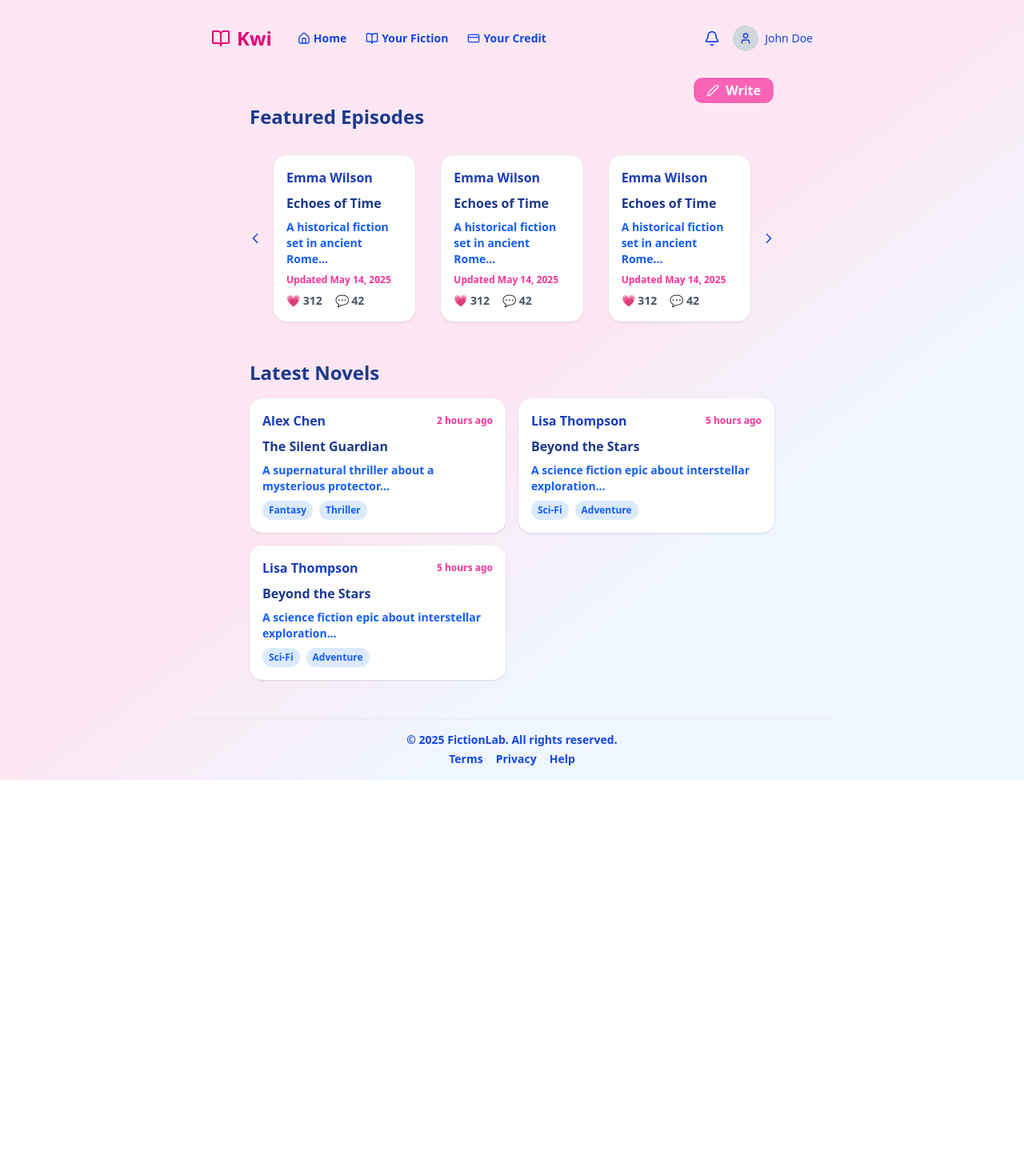
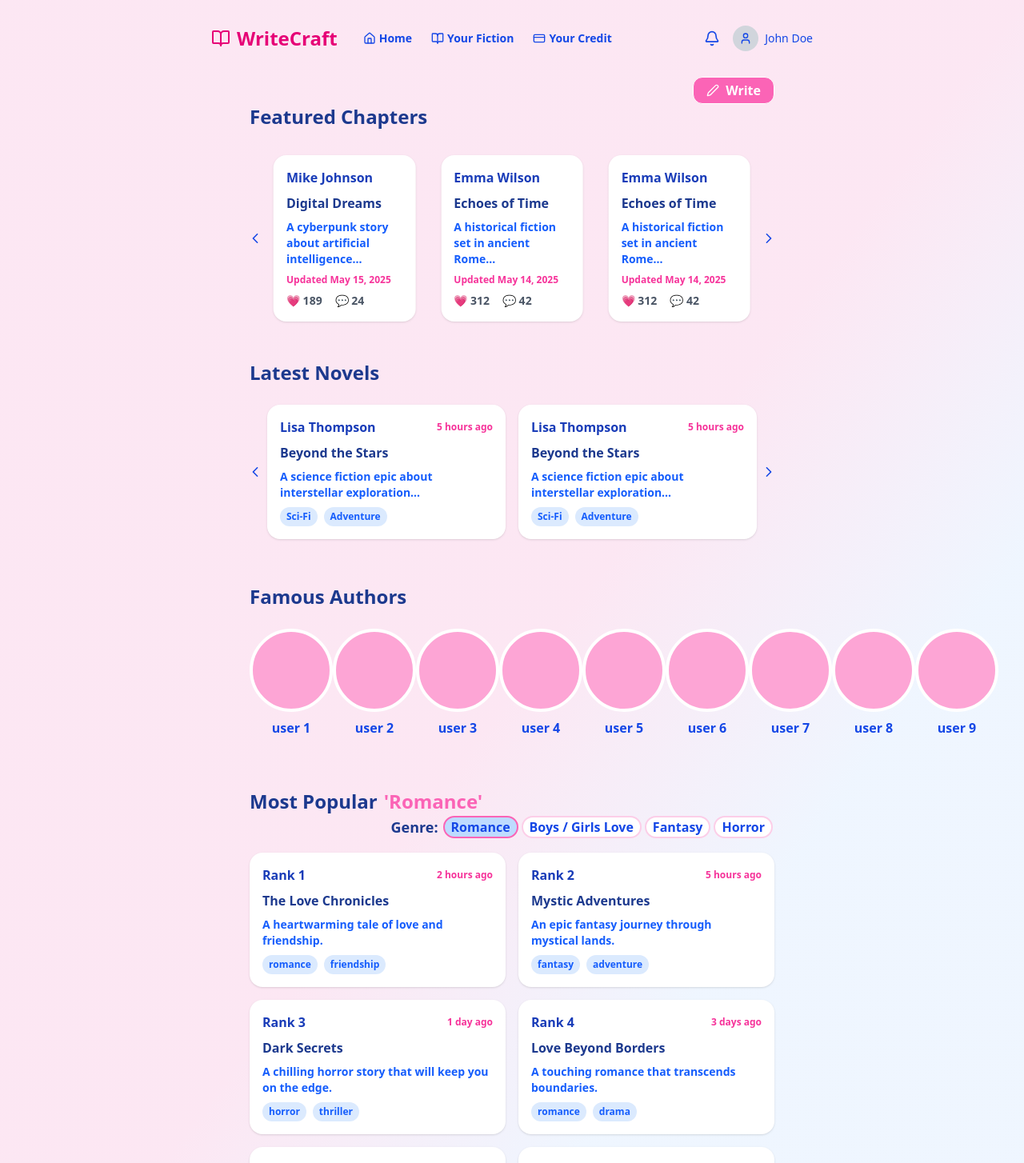
Before and after one commit to patkamon/kwi-saas, a Next.js app: page / in a window 1280 px wide. Shown: the top 1454 px of the page at 80% size. Before the commit the page ends 975 px from the top, so only its background shows below. Built offline with nearby package versions, Linux system fonts and the light colour scheme.

Commit message:
split to component for homepage

```diff
--- a/src/app/page.tsx
+++ b/src/app/page.tsx
@@ -1,24 +1,36 @@
-'use client';
 import { Pen } from 'lucide-react';
-import { Carousel } from 'primereact/carousel';
+import Link from 'next/link';
+import FeatureChapter from '@/components/carousel/featureChapter';
+import MostPopularByGenre from '@/components/carousel/mostPopularByGenre';
+import FamousAuthors from '@/components/carousel/famousAuthors';
+import LatestNovel from '@/components/carousel/latestNovel';
 
 export default function StoryVersePage() {
-  const productTemplate = (story) => {
-    return (
-      <div className="bg-white surface-border rounded-2xl shadow p-4 space-y-2 m-4">
-      <div className="font-semibold text-blue-800">{story.name}</div>
-      <div className="font-bold text-blue-900">{story.title}</div>
-      <div className="text-sm text-blue-600">{story.desc}</div>
-      <div className="text-xs text-pink-500">Updated {story.date}</div>
-      <div className="flex space-x-4 text-sm text-gray-600">
-        <div>💗 {story.likes}</div>
-        <div>💬 {story.comments}</div>
-      </div>
-    </div>
-    );
-};
+  const latestNovels = [
+    {
+      name: 'Alex Chen',
+      title: 'The Silent Guardian',
+      desc: 'A supernatural thriller about a mysterious protector...',
+      time: '2 hours ago',
+      tags: ['Fantasy', 'Thriller'],
+    },
+    {
+      name: 'Lisa Thompson',
+      title: 'Beyond the Stars',
+      desc: 'A science fiction epic about interstellar exploration...',
+      time: '5 hours ago',
+      tags: ['Sci-Fi', 'Adventure'],
+    },
+    {
+      name: 'Lisa Thompson',
+      title: 'Beyond the Stars',
+      desc: 'A science fiction epic about interstellar exploration...',
+      time: '5 hours ago',
+      tags: ['Sci-Fi', 'Adventure'],
+    },
+  ]
 
-const products = [
+  const featureChapters = [
     {
       name: 'Sarah Parker',
       title: 'The Last Sunset',
@@ -59,73 +71,47 @@ const products = [
       likes: 312,
       comments: 42,
     },
+    {
+      name: 'Sarah Parker',
+      title: 'The Last Sunset',
+      desc: 'A tale of mystery and adventure in the modern world...',
+      date: 'May 16, 2025',
+      likes: 245,
+      comments: 18,
+    },
+    {
+      name: 'Mike Johnson',
+      title: 'Digital Dreams',
+      desc: 'A cyberpunk story about artificial intelligence...',
+      date: 'May 15, 2025',
+      likes: 189,
+      comments: 24,
+    },
   ];
+
   return (
     <div>
       <section className="px-6 pt-4 flex justify-end">
-          <button className="bg-pink-400 border-white text-white border-1 py-1 px-4 rounded-xl flex items-center">
+        <Link href='/create' className="bg-pink-400 hover:bg-white hover:border-pink-400 hover:text-pink-400 border-white text-white border-1 py-1 px-4 rounded-xl flex items-center">
           <Pen className="w-4 h-4 mr-2" />
-            Write</button>
+          Write
+        </Link>
       </section>
 
 
-      <section className="px-6 pb-8">
-        <h2 className="text-2xl font-semibold mb-4 text-blue-900">Featured Episodes</h2>
-        <div className='card'>
-          <Carousel  value={products} numVisible={3} numScroll={1} circular itemTemplate={productTemplate} />
-        </div>
-      </section>
-
+      {/* Featured Chapters */}
+      <FeatureChapter featureChapters={featureChapters} />
 
 
       {/* Latest Stories */}
-      <section className="px-6 pb-12">
-        <h2 className="text-2xl font-semibold mb-4 text-blue-900">Latest Novels</h2>
-        <div className="grid grid-cols-1 md:grid-cols-2 gap-4">
-          {[
-            {
-              name: 'Alex Chen',
-              title: 'The Silent Guardian',
-              desc: 'A supernatural thriller about a mysterious protector...',
-              time: '2 hours ago',
-              tags: ['Fantasy', 'Thriller'],
-            },
-            {
-              name: 'Lisa Thompson',
-              title: 'Beyond the Stars',
-              desc: 'A science fiction epic about interstellar exploration...',
-              time: '5 hours ago',
-              tags: ['Sci-Fi', 'Adventure'],
-            },
-            {
-              name: 'Lisa Thompson',
-              title: 'Beyond the Stars',
-              desc: 'A science fiction epic about interstellar exploration...',
-              time: '5 hours ago',
-              tags: ['Sci-Fi', 'Adventure'],
-            },
-          ].map((story, idx) => (
-            <div key={idx} className="bg-white rounded-2xl shadow p-4 space-y-2 carousel-item">
-              <div className="flex justify-between items-center">
-                <div className="font-semibold text-blue-800">{story.name}</div>
-                <div className="text-xs text-pink-500">{story.time}</div>
-              </div>
-              <div className="font-bold text-blue-900">{story.title}</div>
-              <div className="text-sm text-blue-600">{story.desc}</div>
-              <div className="flex space-x-2 mt-2">
-                {story.tags.map((tag, tagIdx) => (
-                  <span
-                    key={tagIdx}
-                    className="text-xs bg-blue-100 text-blue-600 px-2 py-1 rounded-full"
-                  >
-                    {tag}
-                  </span>
-                ))}
-              </div>
-            </div>
-          ))}
-        </div>
-      </section>
+      <LatestNovel latestNovels={latestNovels} />
+
+
+      {/* Famous Authors */}
+      <FamousAuthors />
+
+      {/* Most Popular by Genre */}
+      <MostPopularByGenre />
 
     </div>
   );
--- /dev/null
+++ b/src/components/carousel/famousAuthors.tsx
@@ -0,0 +1,16 @@
+'use client';
+export default function FamousAuthors({}) {
+  return (
+    <section className="px-6 pb-12">
+    <h2 className="text-2xl font-semibold text-blue-900">Famous Authors</h2>
+    <div className="flex justify-between mt-6 mb-4">
+      {['user 1', 'user 2', 'user 3', 'user 4', 'user 5', 'user 6', 'user 7', 'user 8', 'user 9'
+      ].map((item, index) =>
+      (<div key={index} className="flex flex-col items-center gap-2">
+        <div className='bg-pink-300 w-26 h-26 rounded-full border-white border-4 hover:border-blue-900'>  </div>
+        {item}
+      </div>)
+      )}
+    </div>
+  </section>)
+}
--- /dev/null
+++ b/src/components/carousel/featureChapter.tsx
@@ -0,0 +1,29 @@
+'use client';
+import { Carousel } from 'primereact/carousel';
+import { ChapterInterface } from '@/interface/chapter';
+
+const featureChapterTemplate = (chapter: ChapterInterface) => {
+    return (
+      <div className="bg-white surface-border rounded-2xl shadow p-4 space-y-2 m-4">
+        <div className="font-semibold text-blue-800">{chapter.name}</div>
+        <div className="font-bold text-blue-900">{chapter.title}</div>
+        <div className="text-sm text-blue-600">{chapter.desc}</div>
+        <div className="text-xs text-pink-500">Updated {chapter.date}</div>
+        <div className="flex space-x-4 text-sm text-gray-600">
+          <div>💗 {chapter.likes}</div>
+          <div>💬 {chapter.comments}</div>
+        </div>
+      </div>
+    );
+  };
+
+export default function FeatureChapter({ featureChapters} :
+    {featureChapters: ChapterInterface[]}) {
+    return (
+    <section className="px-6 pb-8">
+    <h2 className="text-2xl font-semibold mb-4 text-blue-900">Featured Chapters</h2>
+    <div className='card'>
+      <Carousel value={featureChapters} numVisible={3} numScroll={1} autoplayInterval={3000} circular itemTemplate={featureChapterTemplate} />
+    </div>
+  </section>)
+}
--- /dev/null
+++ b/src/components/carousel/latestNovel.tsx
@@ -0,0 +1,35 @@
+'use client';
+import { Carousel } from 'primereact/carousel';
+import { NovelInterface } from '@/interface/novel';
+
+const latestNovelTemplate = (novel: NovelInterface) => {
+  return (<div className="bg-white rounded-2xl shadow p-4 space-y-2 carousel-item m-2">
+    <div className="flex justify-between items-center">
+      <div className="font-semibold text-blue-800">{novel.name}</div>
+      <div className="text-xs text-pink-500">{novel.time}</div>
+    </div>
+    <div className="font-bold text-blue-900">{novel.title}</div>
+    <div className="text-sm text-blue-600">{novel.desc}</div>
+    <div className="flex space-x-2 mt-2">
+      {novel.tags.map((tag, tagIdx) => (
+        <span
+          key={tagIdx}
+          className="text-xs bg-blue-100 text-blue-600 px-2 py-1 rounded-full"
+        >
+          {tag}
+        </span>
+      ))}
+    </div>
+  </div>
+  )
+}
+
+export default function LatestNovel({ latestNovels }: { latestNovels: NovelInterface[] }) {
+  return (
+    <section className="px-6 pb-12">
+      <h2 className="text-2xl font-semibold mb-4 text-blue-900">Latest Novels</h2>
+      <div className="card">
+        <Carousel value={latestNovels} numVisible={2} numScroll={1} circular itemTemplate={latestNovelTemplate} />
+      </div>
+    </section>)
+}
--- /dev/null
+++ b/src/components/carousel/mostPopularByGenre.tsx
@@ -0,0 +1,102 @@
+'use client';
+import { SelectButton } from 'primereact/selectbutton';
+import React, { useState } from "react";
+import { NovelInterface } from '@/interface/novel';
+
+export interface GenreOption {
+    name: string;
+    value: number;
+}
+
+export default function MostPopularByGenre(){
+    const [value, setValue] = useState(1);
+    const items = [
+      { name: 'Romance', value: 1 },
+      { name: 'Boys / Girls Love', value: 2 },
+      { name: 'Fantasy', value: 3 },
+      { name: 'Horror', value: 4 },
+    ] as GenreOption[];
+
+    const novels = [
+      {
+        name: 'Rank 1',
+        title: 'The Love Chronicles',
+        desc: 'A heartwarming tale of love and friendship.',
+        time: '2 hours ago',
+        tags: ['romance', 'friendship']
+      },
+      {
+        name: 'Rank 2',
+        title: 'Mystic Adventures',
+        desc: 'An epic fantasy journey through mystical lands.',
+        time: '5 hours ago',
+        tags: ['fantasy', 'adventure']
+      },
+      {
+        name: 'Rank 3',
+        title: 'Dark Secrets',
+        desc: 'A chilling horror story that will keep you on the edge.',
+        time: '1 day ago',
+        tags: ['horror', 'thriller']
+      },
+      {
+        name: 'Rank 4',
+        title: 'Love Beyond Borders',
+        desc: 'A touching romance that transcends boundaries.',
+        time: '3 days ago',
+        tags: ['romance', 'drama']
+      },
+      {
+        name: 'Rank 5',
+        title: 'The Enchanted Forest',
+        desc: 'A magical adventure in a world of fantasy.',
+        time: '1 week ago',
+        tags: ['fantasy', 'magic']
+      },
+      {
+        name: 'Rank 6',
+        title: 'Whispers in the Dark',
+        desc: 'A suspenseful horror story that will haunt you.',
+        time: '2 weeks ago',
+        tags: ['horror', 'suspense']
+      },
+    ] as NovelInterface[];
+
+    const justifyTemplate = (option: GenreOption) => {
+        return <div className={`${value == option.value ? 'bg-blue-200 border-pink-400' : 'bg-white'} border-2 border-pink-200 hover:border-pink-500 m-[2px] px-2 rounded-2xl`}>{option.name}</div>;
+      }
+
+    return (
+        <section className="px-6 pb-12">
+        <h2 className="text-2xl font-semibold text-blue-900">Most Popular
+          <p className='text-pink-400 inline-block ml-2'>{`'${items.find((item) => item.value == value)?.name}'`} </p>
+        </h2>
+        <div className="card flex justify-end mb-4 items-center gap-1">
+          <label className='text-blue-900 text-lg'> Genre: </label>
+          <SelectButton unselectable={false} value={value} onChange={(e) => setValue(e.value)} itemTemplate={justifyTemplate} optionLabel="name" options={items} />
+        </div>
+        <div className="grid grid-cols-1 md:grid-cols-2 gap-4">
+          {novels.map((novel, idx) => (
+            <div key={idx} className="bg-white rounded-2xl shadow p-4 space-y-2 carousel-item">
+              <div className="flex justify-between items-center">
+                <div className="font-semibold text-blue-800">{novel.name}</div>
+                <div className="text-xs text-pink-500">{novel.time}</div>
+              </div>
+              <div className="font-bold text-blue-900">{novel.title}</div>
+              <div className="text-sm text-blue-600">{novel.desc}</div>
+              <div className="flex space-x-2 mt-2">
+                {novel.tags.map((tag, tagIdx) => (
+                  <span
+                    key={tagIdx}
+                    className="text-xs bg-blue-100 text-blue-600 px-2 py-1 rounded-full"
+                  >
+                    {tag}
+                  </span>
+                ))}
+              </div>
+            </div>
+          ))}
+        </div>
+      </section>
+    )
+}
--- a/src/components/navbar.tsx
+++ b/src/components/navbar.tsx
@@ -12,23 +12,23 @@ export default function Navbar() {
     return (
         <nav className="px-6 pb-4 pt-8 flex items-center justify-between font-bold text-blue-700">
             <div className="flex items-center space-x-8">
-                <div className="flex items-center space-x-2">
-                    <BookOpen className="w-6 h-6 text-pink-600"/>
-                    <span className="text-2xl font-bold text-pink-600">Kwi</span>
-                </div>
+                <Link href='/' className="flex items-center space-x-2">
+                    <BookOpen className="w-6 h-6 text-pink-600" />
+                    <span className="text-2xl font-bold text-pink-600">WriteCraft</span>
+                </Link>
                 <div className="flex items-center space-x-6 text-sm text-gray-700">
-                    <div className="flex items-center gap-1 hover:text-black text-blue-700">
-                        <Home className="w-4 h-4"/>
-                        <Link href='/'>Home</Link>
-                    </div>
-                    <div className="flex items-center gap-1 hover:text-black text-blue-700">
-                        <BookOpen className="w-4 h-4"/>
-                        <Link href='/profile'>Your Fiction</Link>
-                    </div>
-                    <div className="flex items-center gap-1 hover:text-black text-blue-700">
-                        <CreditCard className="w-4 h-4"/>
-                        <Link href='/credit'>Your Credit</Link>
-                    </div>
+                    <Link href='/' className="flex items-center gap-1 hover:text-black text-blue-700">
+                        <Home className="w-4 h-4" />
+                        Home
+                    </Link>
+                    <Link href='/profile' className="flex items-center gap-1 hover:text-black text-blue-700">
+                        <BookOpen className="w-4 h-4" />
+                        Your Fiction
+                    </Link>
+                    <Link href='/credit' className="flex items-center gap-1 hover:text-black text-blue-700">
+                        <CreditCard className="w-4 h-4" />
+                        Your Credit
+                    </Link>
                 </div>
             </div>
             <div className="flex items-center space-x-4">
--- /dev/null
+++ b/src/interface/chapter.ts
@@ -0,0 +1,8 @@
+export interface ChapterInterface {
+    name: string;
+    title: string;
+    desc: string;
+    date: string;
+    likes: number;
+    comments: number;
+}
--- /dev/null
+++ b/src/interface/novel.ts
@@ -0,0 +1,7 @@
+export interface NovelInterface {
+    name: string;
+    title: string;
+    desc: string;
+    time: string;
+    tags: string[];
+}
```
Lines whose indentation alone changed are shown as unchanged.
